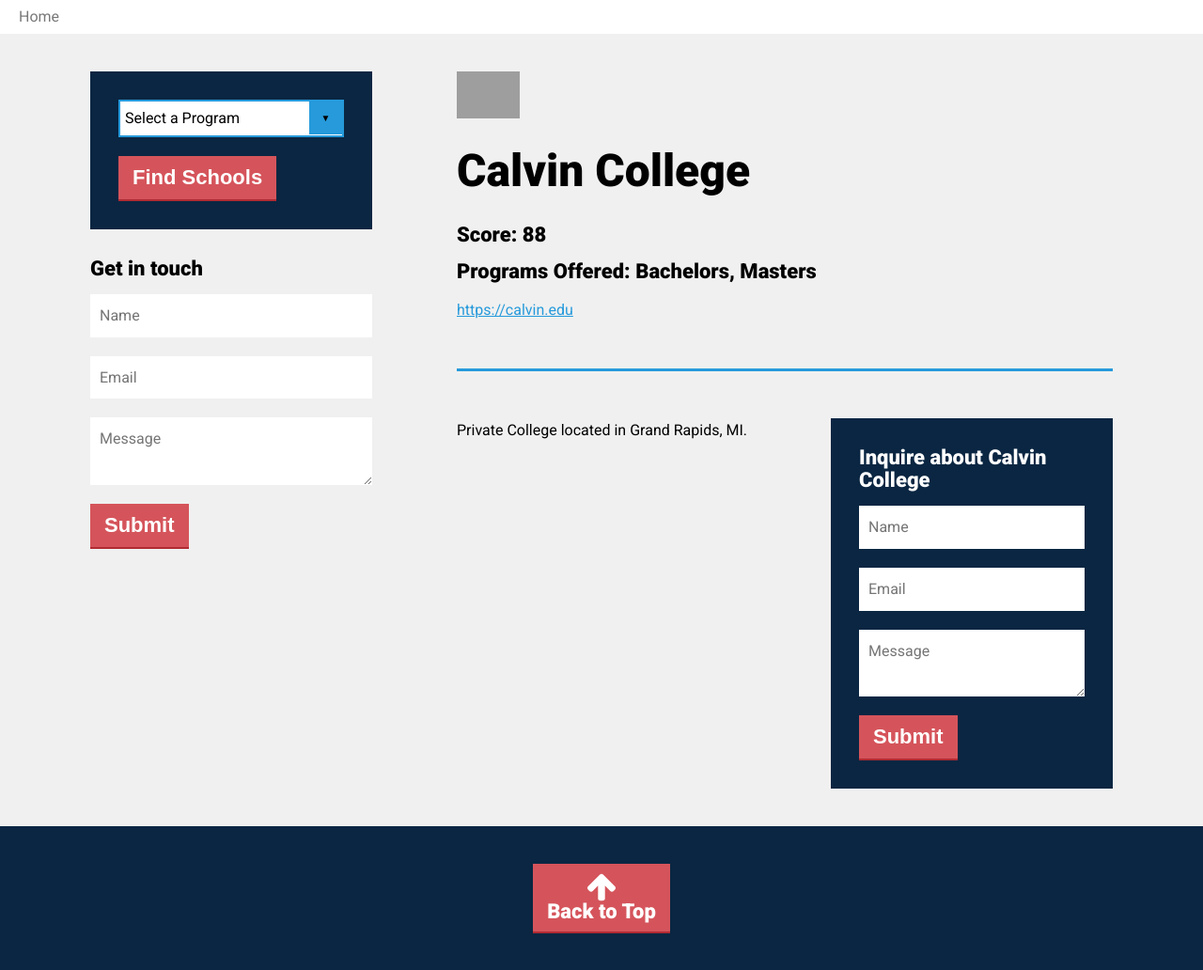
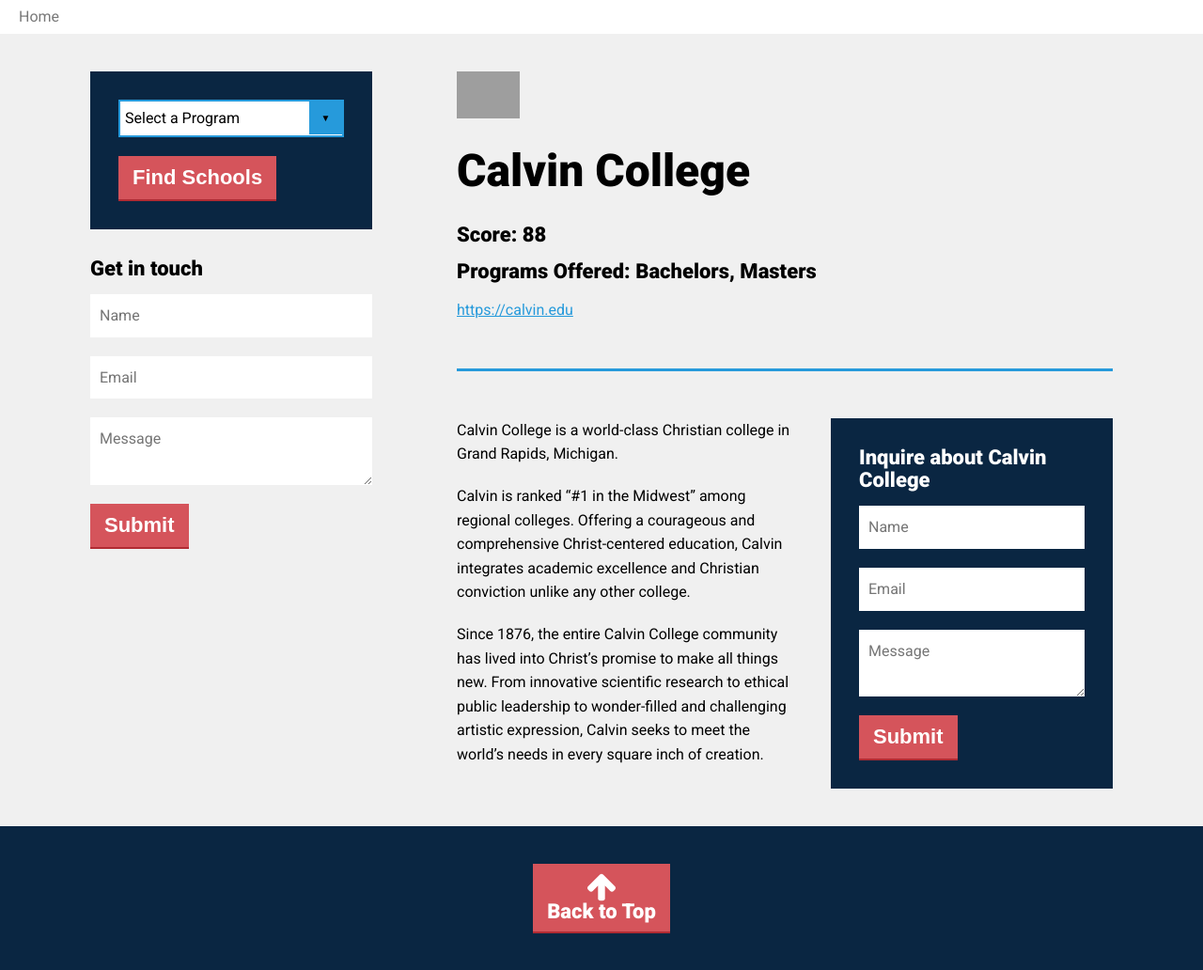
Before and after one commit to jdillman1989/forestry-example, a Jekyll site: the page built from _colleges/calvin-college.md, in a window 1280 px wide and 1033 px high. Shown: the whole window at 94% size. Built offline with Jekyll 4.4.1, drawn with Linux system fonts in a browser that asks for light colours; grey boxes are pictures that could not be loaded.

Commit message:
Update from Forestry.io - Updated calvin-college.md

```diff
--- a/_colleges/calvin-college.md
+++ b/_colleges/calvin-college.md
@@ -1,13 +1,18 @@
 ---
 title: Calvin College
 website: https://calvin.edu
-logo: //calvin.edu/global/images/calvin-college-inverse.svg
+logo: "//calvin.edu/global/images/calvin-college-inverse.svg"
 score: 88
 rankings:
-  - Top Ten Colleges
-  - Most Affordable
+- Top Ten Colleges
+- Most Affordable
 programs:
-  - Bachelors
-  - Masters
+- Bachelors
+- Masters
+date: 2018-06-16 07:44:47 +0000
 ---
-Private College located in Grand Rapids, MI.
+Calvin College is a world-class Christian college in Grand Rapids, Michigan.
+
+Calvin is ranked “#1 in the Midwest” among regional colleges. Offering a courageous and comprehensive Christ-centered education, Calvin integrates academic excellence and Christian conviction unlike any other college.
+
+Since 1876, the entire Calvin College community has lived into Christ’s promise to make all things new. From innovative scientific research to ethical public leadership to wonder-filled and challenging artistic expression, Calvin seeks to meet the world’s needs in every square inch of creation.
```
